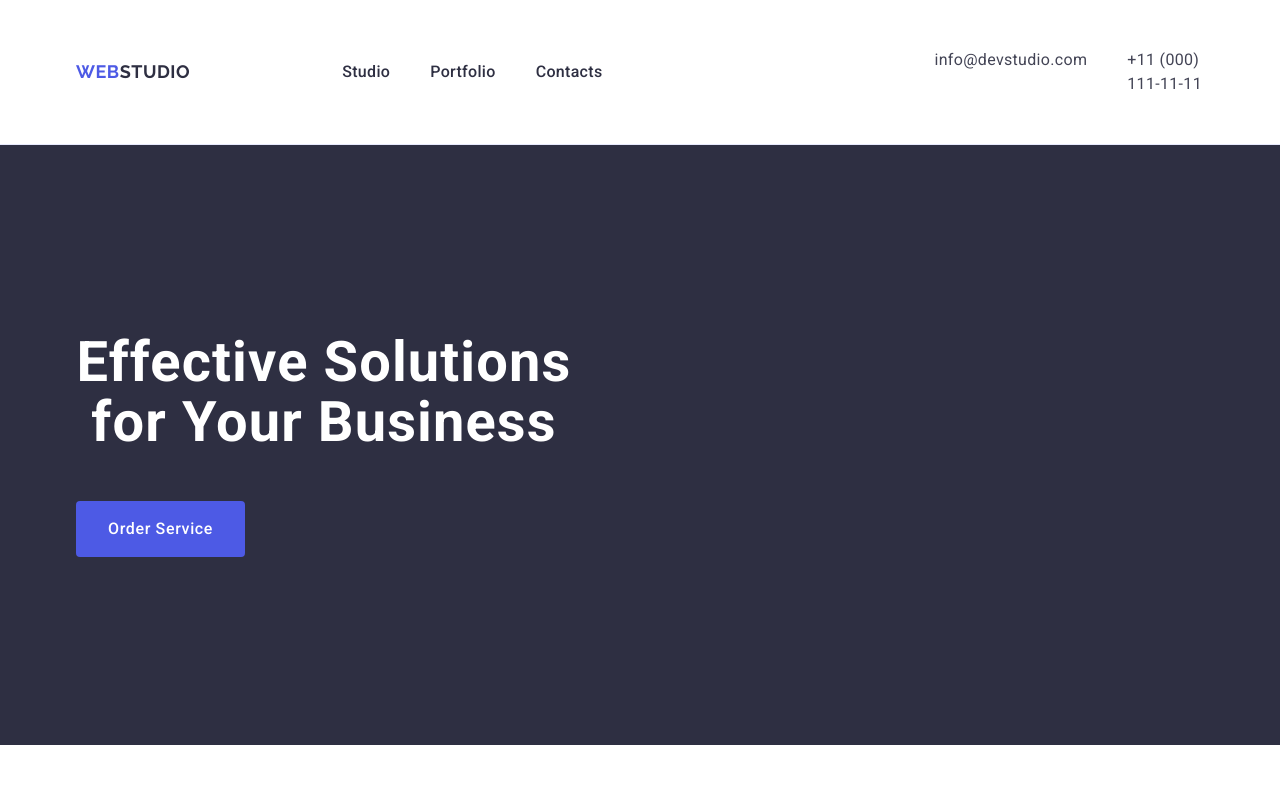
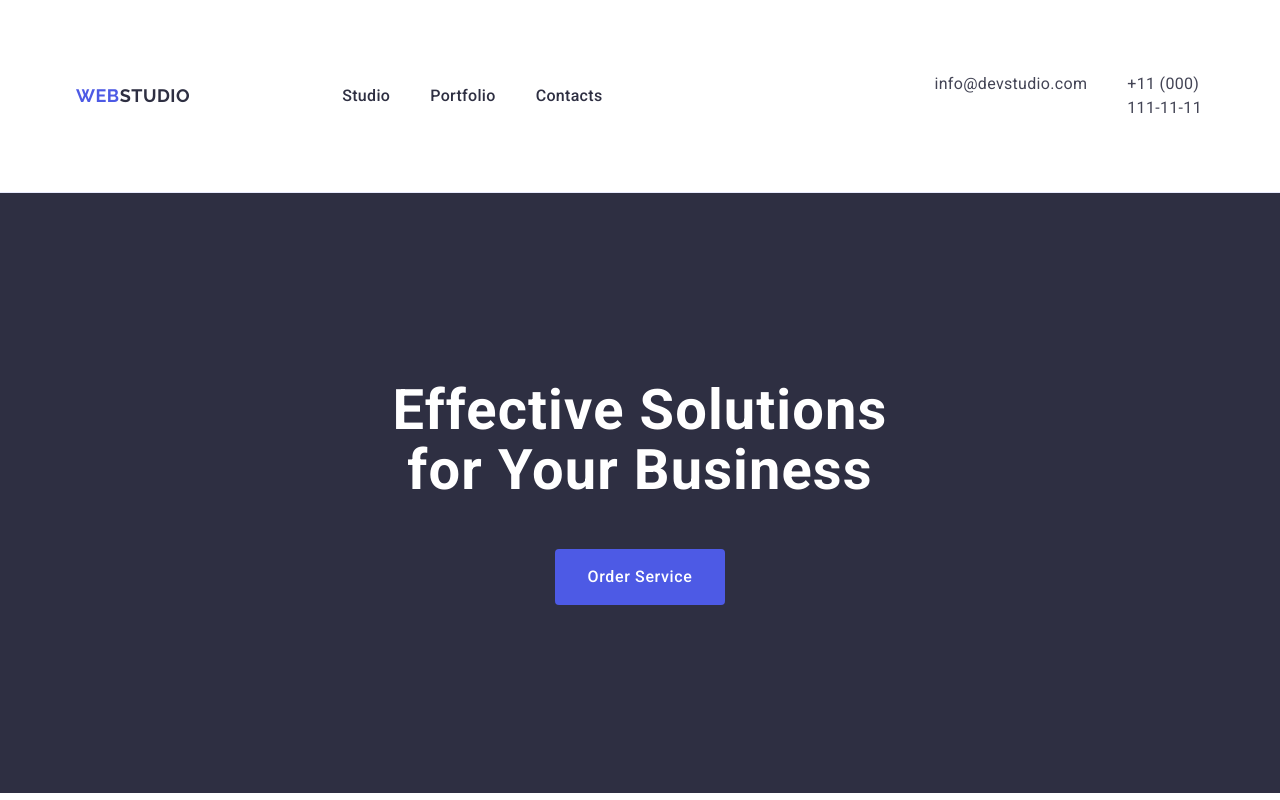
Before and after one commit to DmytroBzs/goit-markup-hw-03, a plain HTML site: page index.html in a window 1280 px wide. Shown: the top 800 px of the page. Drawn offline with nearby package versions, Linux system fonts and the light colour scheme.

Commit message:
Update styles.css
hw3-6

```diff
--- a/css/styles.css
+++ b/css/styles.css
@@ -88,6 +88,7 @@ h3 {
 .page-header-nav {
   display: flex;
   align-items: center;
+
 }
 
 /* Logo styles */
@@ -115,11 +116,14 @@ h3 {
   line-height: 1.5;
   letter-spacing: 0.32px;
   padding: 24px 0;
+  display: flex;
+
 }
 
 .page-header-nav-link {
   color: #2e2f42;
   padding: 24px 0;
+
 }
 .page-header-nav-link:hover,
 .page-header-nav-link:focus {
@@ -131,6 +135,8 @@ h3 {
   font-size: 16px;
   line-height: 1.5;
   letter-spacing: 0.32px;
+
+
 }
 .contacts-list-link:hover,
 .contacts-list-link:focus {
@@ -146,7 +152,10 @@ h3 {
   display: flex;
   gap: 40px;
   margin-left: 332px;
+  padding: 24px 0;
+
 }
+
 
 /* Hero Section  */
 .hero-section {
@@ -167,6 +176,8 @@ h3 {
   max-width: 496px;
   display: flex;
   justify-content: center;
+  margin-left: auto;
+  margin-right: auto;
 }
 .hero-section-button {
   background-color: #4d5ae5;
@@ -185,6 +196,8 @@ h3 {
   border: none;
   border-radius: 4px;
   cursor: pointer;
+  margin-left: auto;
+    margin-right: auto;
 }
 .hero-section-button:hover {
   background: #404bbf;
@@ -272,6 +285,7 @@ h3 {
   border: 1px solid #e7e9fc;
   border-top: none;
   margin-bottom: 8px;
+  width: 360px;
 }
 .portfolio-image {
   padding-bottom: 32px;
```
